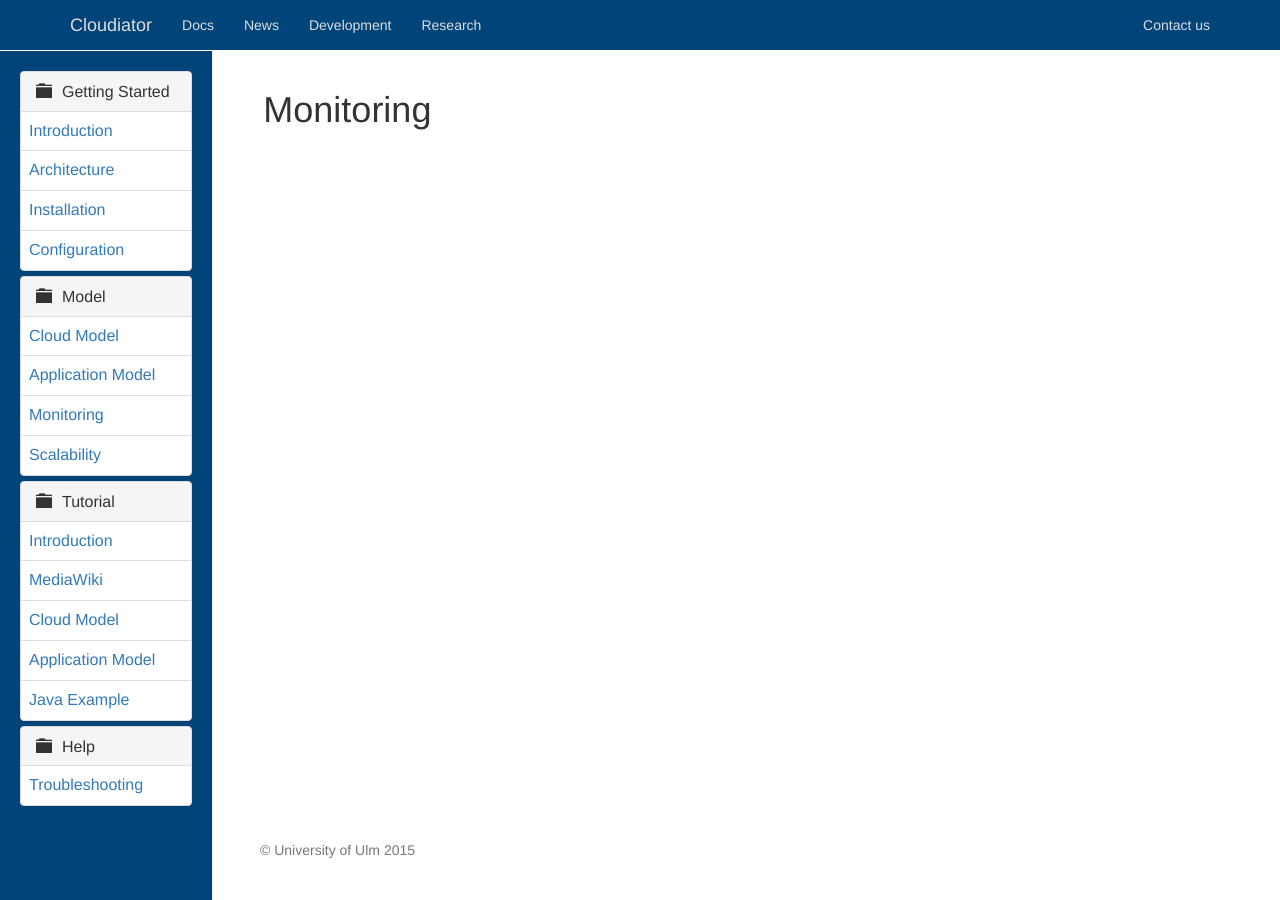
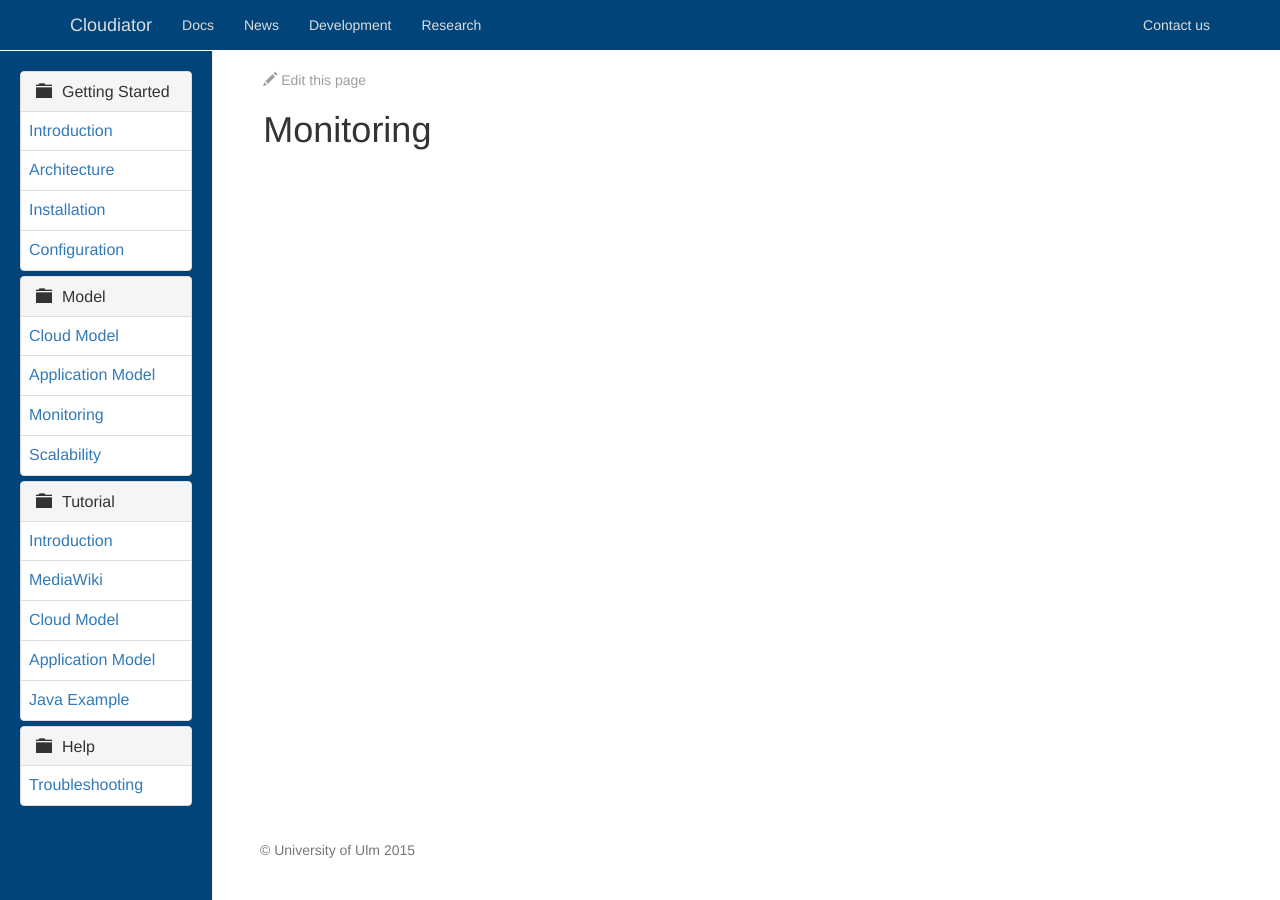
Before and after one commit to cloudiator/cloudiator.github.io, a Jekyll site: the page built from _docs/monitoring.md, in a window 1280 px wide. Built offline with Jekyll 4.4.1, drawn with Linux system fonts in a browser that asks for light colours.

Commit message:
Added edit button for docs

```diff
--- a/_layouts/docs.html
+++ b/_layouts/docs.html
@@ -10,6 +10,10 @@ layout: default
 
 <div class="col-sm-9 col-sm-offset-3 col-md-10 col-md-offset-2 docs-content">
     <a href="#menu-toggle" class="btn btn-default" id="menu-toggle">Toggle Menu</a>
+    <div class="github_edit">
+    <span class="glyphicon glyphicon-pencil"></span>
+    <a href="{{ site.github.repository_url }}/tree/master/{{ page.relative_path }}">Edit this page</a>
+    </div>
     <h1>{{page.title}}</h1>
 
     <div class="article">
--- a/stylesheets/style.scss
+++ b/stylesheets/style.scss
@@ -217,3 +217,23 @@ body {
 .btn-primary {
   background-color: #00447a;
 }
+
+.github_edit {
+  color: #9d9d9d;
+}
+
+.github_edit a:link{
+  color: #9d9d9d;
+}
+
+.github_edit a:visited{
+  color: #9d9d9d;
+}
+
+.github_edit a:hover{
+  color: #8c8c8c;
+}
+
+.github_edit a:active{
+  color: #8c8c8c;
+}
```
